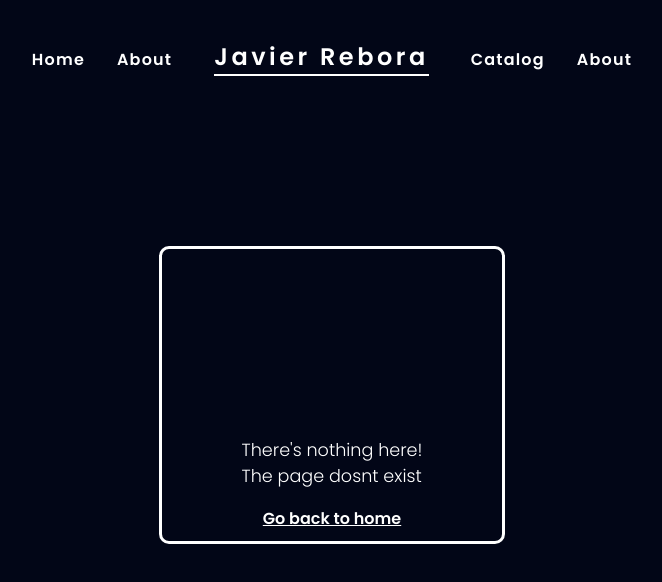
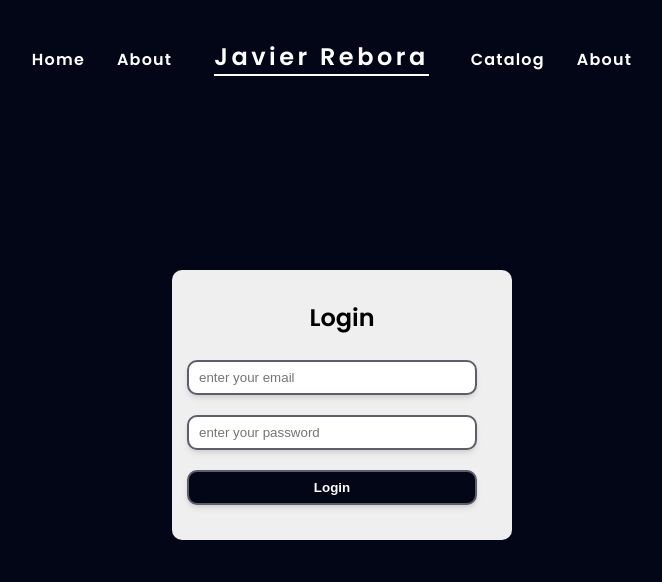
Before and after one commit to jduarte14/jr_store_frontend, a Vue app: page /login in a window 1280 px wide. Shown: the top 582 px of the page, without its empty margins (308-970 px from the left). Built offline with nearby package versions, Linux system fonts and the light colour scheme; some icons are missing.

Commit message:
authentication front end

```diff
--- /dev/null
+++ b/src/components/WarnPopUp.vue
@@ -0,0 +1,148 @@
+<script setup lang="ts">
+import { Icon } from '@iconify/vue';
+defineProps({
+    icon: String,
+    state: Boolean,
+    warnTitle: String,
+    warnMessage: String,
+    firstFunction: Function,
+    secondFunction: Function,
+    buttonOneText: String,
+    buttonTwoText: String,
+})
+</script>
+<template >
+        <aside>
+            <div class="warn_popup" :class="state ? 'active' : 'hide'">
+                <div class="icon" v-if="icon === 'success'">
+                    <div class="icon_container">
+                        <Icon icon="ooui:success" color="#84cc16" class="success" />
+                    </div>
+                </div>
+                <div class="icon" v-if="icon === 'error'">
+                    <div class="icon_container">
+                        <Icon icon="pepicons-pop:exclamation" color="#efefef" class="error" />
+                    </div>
+                </div>
+                <h2 v-if="warnTitle">{{ warnTitle }}</h2>
+                <b v-if="warnMessage">{{ warnMessage }}</b>
+                <button v-if="firstFunction" @click="firstFunction">{{ buttonOneText }}</button>
+                <button v-if="secondFunction" @click="secondFunction">{{ buttonTwoText }}</button>
+            </div>
+        </aside>
+    <div class="overlay" />
+</template>
+<style scoped>
+.icon {
+    position: relative;
+    display: flex;
+    justify-content: center;
+}
+
+.icon_container {
+    font-size: 50px;
+    position: absolute;
+    top: -50px;
+    display: flex;
+    justify-content: center;
+    background: #efefef;
+    border-radius: 100px;
+    padding: 10px;
+}
+
+.icon svg {
+    border-radius: 100%;
+}
+
+.success {
+    filter: drop-shadow(10px 8px 10px #84cc16);
+    background: white;
+}
+
+.error {
+    filter: drop-shadow(10px 8px 10px #ff0000);
+    background: #ff0000;
+}
+
+.overlay {
+    backdrop-filter: blur(5px);
+    position: fixed;
+    top: 0;
+    left: 0;
+    right: 0;
+    bottom: 0;
+    width: 100%;
+    height: 100%;
+    pointer-events: none;
+}
+
+button {
+    background-color: var(--black);
+    border-radius: 10px;
+    padding: 8px 10px;
+    color: white;
+    font-weight: bold;
+    border: none;
+    font-size: 1em;
+    transition: 0.3s ease;
+    cursor: pointer;
+    font-size: 1.2em;
+    width: 100%;
+}
+
+button:hover {
+    opacity: 0.8;
+}
+
+
+
+.warn_popup b {
+    padding-bottom: 20px;
+    line-height: 1.5;
+    max-width: 15vw;
+    text-align: center;
+}
+
+aside {
+    position: fixed;
+    top: 0;
+    left: 0;
+    right: 0;
+    bottom: 0;
+    width: 100%;
+    height: 100%;
+    display: grid;
+    place-content: center;
+    z-index: 2;
+}
+
+.warn_popup {
+    background-color: #efefef;
+    padding: 20px;
+    border-radius: 5px;
+    box-shadow: 0 4px 6px -1px rgb(0 0 0 / 0.1), 0 2px 4px -2px rgb(0 0 0 / 0.1);
+    max-width: max-content;
+    position: relative;
+    height: max-content;
+    width: 100%;
+    height: max-content;
+    display: flex;
+    flex-direction: column;
+    justify-content: center;
+    align-items: center;
+    margin: 0 auto;
+    z-index: 2;
+    opacity:0;
+    transition:0.5s ease;
+
+}
+
+.warn_popup.active {
+    opacity: 1;
+
+}
+
+.warn_popup.hide {
+    opacity: 0;
+}
+</style>
--- a/src/router.ts
+++ b/src/router.ts
@@ -3,12 +3,16 @@ import Home from './views/Home.vue';
 import ProductCard from './views/ProductCard.vue';
 import Catalog from './views/Catalog.vue';
 import ErrorPage from './views/404.vue';
+import Login from './views/authentication/Login.vue';
+import Dashboard from './views/Dashboard.vue';
 
-const routes: Array<{ path: string; component: any }> = [
+const routes = [
   { path: '/', component: Home },
   { path: '/product/:id', component: ProductCard },
   { path: '/catalog', component: Catalog },
-  { path: '/:pathMatch(.*)*', component: ErrorPage }
+  { path: '/login', component: Login },
+  { path: '/dashboard', component: Dashboard, meta: { requiresAuth: true } },
+  { path: '/:pathMatch(.*)*', component: ErrorPage },
 ];
 
 const router = createRouter({
@@ -16,4 +20,20 @@ const router = createRouter({
   routes
 });
 
+
+router.beforeEach((to, from, next) => {
+  if (to.meta.requiresAuth) {
+    const token = localStorage.getItem('token');
+    if (!token) {
+      next('/login');
+    } else {
+      next();
+    }
+  } else {
+    next();
+  }
+});
+
+
+
 export default router;
--- /dev/null
+++ b/src/views/Dashboard.vue
@@ -0,0 +1,5 @@
+<script lang="ts" setup>
+</script>
+<template><h1>asd</h1></template>
+
+<style></style>
--- a/src/views/ProductCard.vue
+++ b/src/views/ProductCard.vue
@@ -117,15 +117,17 @@ const swiperBreakPoints = {
 @media (min-width:921px) {
     h1 {
         font-size: 2.4em;
-        margin-bottom:10px;
-        margin-top:15px;
+        margin-bottom: 10px;
+        margin-top: 15px;
     }
+
     .price {
-        font-weight:bold;
-        font-size:25px;
-        margin-top:5px;
-        margin-bottom:5px;
+        font-weight: bold;
+        font-size: 25px;
+        margin-top: 5px;
+        margin-bottom: 5px;
     }
+
     .product_card {
         max-width: 50%;
         width: 100%;
@@ -158,28 +160,36 @@ const swiperBreakPoints = {
         height: auto;
         border-radius: 10px;
     }
+
     .product_section {
         border-radius: 10px;
     }
+
     section {
         max-width: 60%;
         width: 100%;
         margin: 0 auto;
     }
+
     .ico {
-        font-size:20px;
+        font-size: 20px;
     }
 }
 
 @media (max-width:920px) {
+    .product_gallery {
+        padding: calc(1.5 * 2vw);
+    }
     .price {
-        font-weight:bold;
-        font-size:1.2em;
+        font-weight: bold;
+        font-size: 1.2em;
     }
+
     .product_gallery img {
         width: 100%;
         max-width: max-content;
         height: auto;
+        border-radius:10px;
     }
 
     .loading_section {
@@ -190,6 +200,7 @@ const swiperBreakPoints = {
         height: 70vh;
     }
 }
+
 
 .buy_button {
     background: var(--black);
@@ -270,7 +281,7 @@ p {
     padding: 2px 10px;
     margin-bottom: 20px;
     border-radius: 10px;
-    cursor:pointer;
+    cursor: pointer;
 }
 
 .charac_box p {
--- /dev/null
+++ b/src/views/authentication/Login.vue
@@ -0,0 +1,136 @@
+<script setup lang="ts">
+import { ref } from 'vue';
+import WarnPopUp from'../../components/WarnPopUp.vue';
+import { useRouter } from 'vue-router';
+const email = ref('');
+const password = ref('');
+const successPopUp = ref(false);
+const rejectedPopUp = ref(false);
+const router = useRouter();
+const handlePopUp =(action: string)=>{
+    if (action === 'success'){
+        successPopUp.value = !successPopUp.value;
+    }
+    else if (action === "rejected") {
+        rejectedPopUp.value = !rejectedPopUp.value;
+    }
+}
+
+const handleSuccessPopUp = () => {
+  handlePopUp('success');
+  router.push('/dashboard')
+};
+
+const handleRejectedPopUp = () => {
+  handlePopUp('rejected');
+};
+
+const handleSubmit = async (e) => {
+    try {
+        e.preventDefault();
+        const userData = new URLSearchParams();
+        userData.append("password", password.value);
+        userData.append("email", email.value);
+        const response = await fetch('https://jrstore-production.up.railway.app/auth/user/login', {
+            method: "POST",
+            body: userData,
+            headers: {
+                "Content-Type": "application/x-www-form-urlencoded"
+            }
+        })
+        if (response.ok) {
+            const data = await response.json();
+            await localStorage.setItem("token", "user_logged");
+            handlePopUp('success');
+        } else {
+            console.error("There was an error whit the authentication");
+            handlePopUp('rejected');
+        }
+    }
+    catch (error) {
+        throw new Error(error.message);
+    }
+}
+</script>
+<template>
+    <section>
+        <aside>
+            <h2>Login</h2>
+            <form @submit="handleSubmit">
+                <input type="text" v-model="email" placeholder="enter your email" />
+                <input type="password" v-model="password" placeholder="enter your password">
+                <input type="submit" value="Login" id="enviar">
+            </form>
+        </aside>
+
+    </section>
+        <WarnPopUp v-if="successPopUp" icon="success" :state="successPopUp" warnTitle="Logged" warnMessage="Now you can access to the dashboard" buttonOneText="Accept" :firstFunction="handleSuccessPopUp"/>
+        <WarnPopUp v-if="rejectedPopUp " icon="error" :state="rejectedPopUp" warnTitle="Error" warnMessage="There was an error whit the authentication" buttonOneText="Accept" :firstFunction="handleRejectedPopUp"/>
+
+</template>
+<style scoped>
+section {
+    display: grid;
+    place-content: center;
+    height: 70vh;
+}
+
+aside {
+    width: 100%;
+    height: 100%;
+    border-radius: 10px;
+    background: #efefef;
+    padding: 10px;
+    position:relative;
+}
+
+form {
+    display: flex;
+    flex-direction: column;
+    gap: 10px;
+}
+
+aside h2 {
+    text-align: center;
+}
+
+form input {
+    padding: 8px 10px;
+    margin: 5px;
+    border-radius: 10px;
+    box-shadow: 0 4px 6px -1px rgb(0 0 0 / 0.1), 0 2px 4px -2px rgb(0 0 0 / 0.1);
+    border: 2px solid #5c5e69;
+}
+
+#enviar {
+    background: var(--black);
+    color: white;
+    font-weight: bold;
+    transition: 0.3s ease;
+    cursor: pointer;
+}
+
+#enviar:hover {
+    opacity: 0.8;
+}
+
+.fade-enter-active,
+.fade-leave-active {
+  transition: opacity 0.5s;
+}
+
+.fade-enter,
+.fade-leave-to {
+  opacity: 0;
+}
+
+@media (min-width:921px) {
+    form {
+        width: 300px;
+    }
+
+    input {
+        padding: 11px 10px;
+    }
+}
+</style>
```
